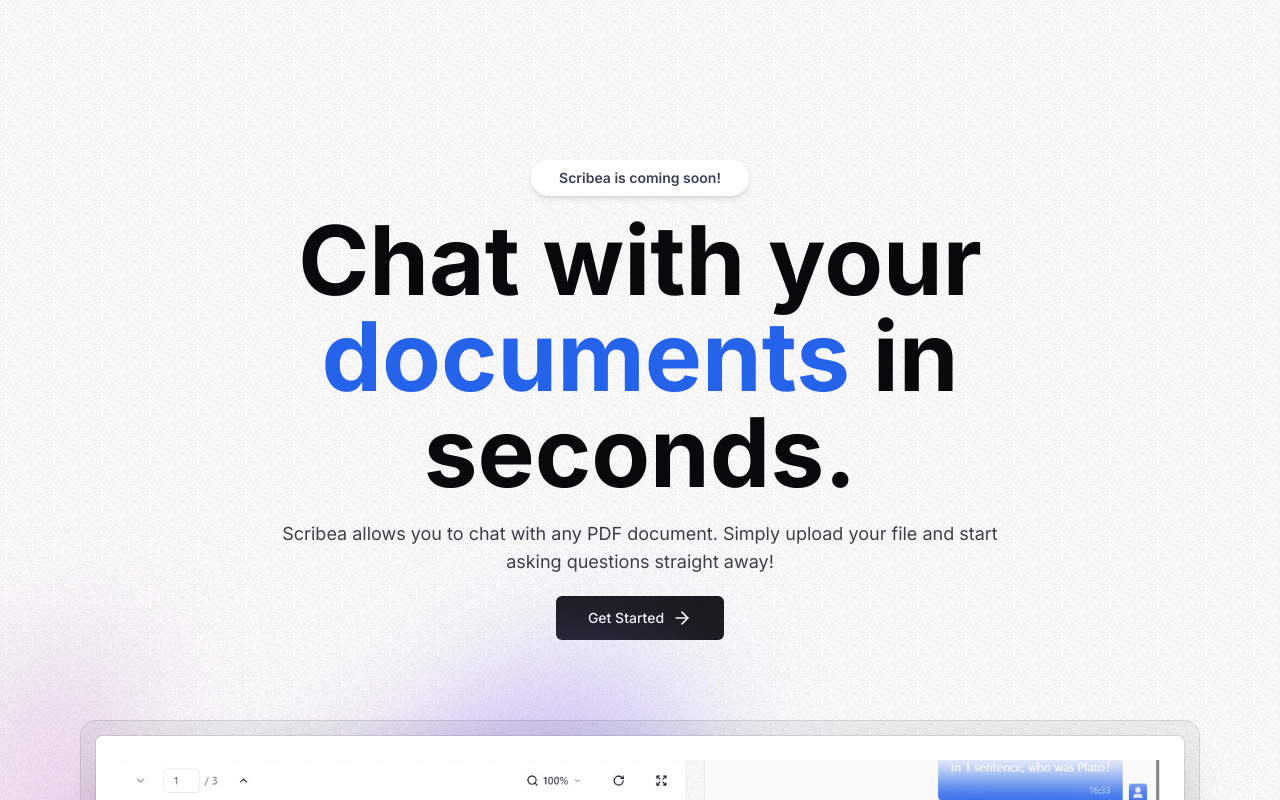
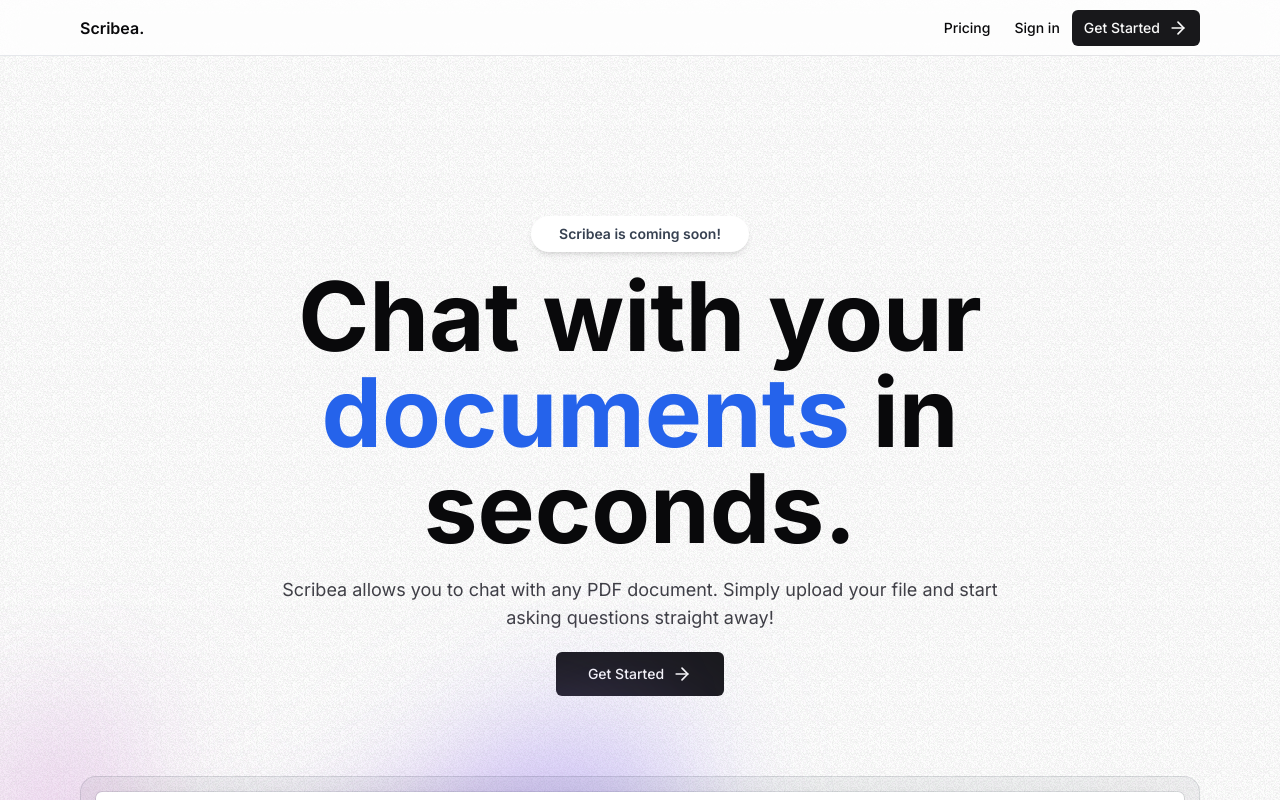
Before and after one commit to TylerIllman/scribea, a Next.js app: page / in a window 1280 px wide. Shown: the top 800 px of the page. Built offline with nearby package versions, Linux system fonts and the light colour scheme.

Commit message:
Rollback to just navbar

```diff
--- /dev/null
+++ b/src/app/components/Navbar.tsx
@@ -0,0 +1,52 @@
+import Link from "next/link";
+import MaxWidthWrapper from "./MaxWidthWrapper";
+import { Button, buttonVariants } from "@/components/ui/button";
+import { ArrowRight } from "lucide-react";
+
+const Navbar = () => {
+    return (
+        <nav className="sticky h-14 inset-x-0 top-0 z-30 w-full border-b border-gray-200 bg-white/75 backdrop-blur-lg transition-all">
+            <MaxWidthWrapper>
+                <div className="flex h-14 items-center justify-between border-b border-zinc-200">
+                    <Link href="/" className="flex z-40 font-semibold">
+                        Scribea.
+                    </Link>
+
+                    <div className="hidden items-center space-x-4 sm:flex">
+                        <div>
+                            <Link
+                                className={buttonVariants({
+                                    variant: "ghost",
+                                    size: "sm",
+                                })}
+                                href="/pricing"
+                            >
+                                Pricing
+                            </Link>
+                            <Link
+                                className={buttonVariants({
+                                    variant: "ghost",
+                                    size: "sm",
+                                })}
+                                href="/sign-in"
+                            >
+                                Sign in
+                            </Link>
+                            <Link
+                                className={buttonVariants({
+                                    size: "sm",
+                                })}
+                                href="/sign-up"
+                            >
+                                Get Started{" "}
+                                <ArrowRight className="ml-2 h-5 w-5" />
+                            </Link>
+                        </div>
+                    </div>
+                </div>
+            </MaxWidthWrapper>
+        </nav>
+    );
+};
+
+export default Navbar;
--- a/src/app/layout.tsx
+++ b/src/app/layout.tsx
@@ -2,6 +2,7 @@
 import { Inter } from "next/font/google";
 import "./globals.css";
 import { cn } from "./lib/utills";
+import Navbar from "./components/Navbar";
 
 const inter = Inter({ subsets: ["latin"] });
 
@@ -23,6 +24,7 @@
                     inter.className
                 )}
             >
+                <Navbar />
                 {children}
             </body>
         </html>
```
Also changed, not shown: 1 other file (tests, documents, lock files or other folders).
